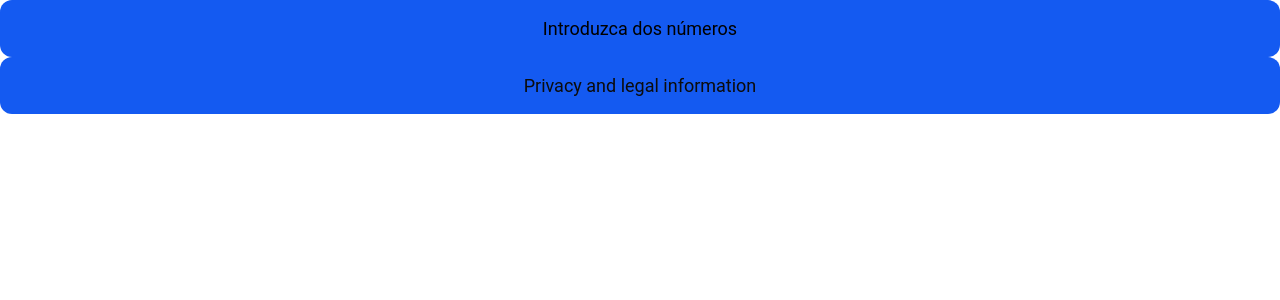
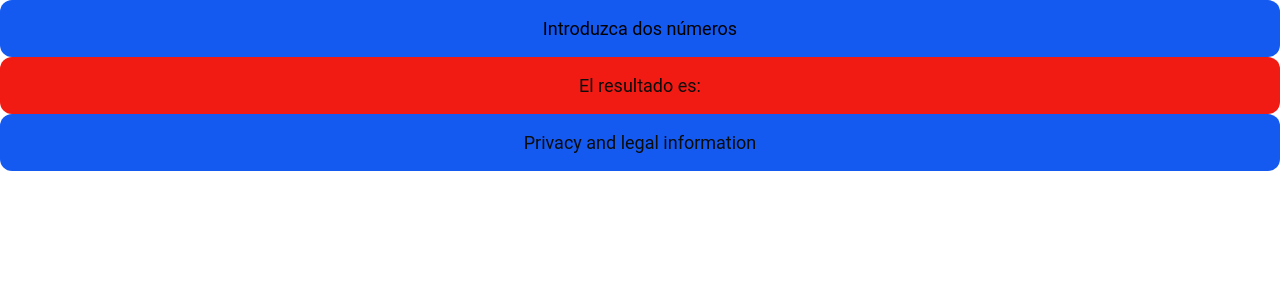
Before and after one commit to JonathanSaltos/EjercicioREACT2024, a React (Create React App) app in the folder my-appreact2024/: page / in a window 1280 px wide. Shown: the top 300 px of the page. Built offline with nearby package versions, Linux system fonts and the light colour scheme.

Commit message:
crear Componente resultado

```diff
--- a/my-appreact2024/src/App.js
+++ b/my-appreact2024/src/App.js
@@ -1,11 +1,13 @@
 import './App.css';
 import Cabecera  from './Componentes/Cabecera';
 import Footer from './Componentes/Footer';
+import Resultado from './Componentes/Resultado';
 function App() {
   return (
             < div>
             <Cabecera />
 
+            <Resultado />
 
              <Footer />
 
--- /dev/null
+++ b/my-appreact2024/src/Componentes/Resultado.css
@@ -0,0 +1,13 @@
+.resultado{
+    display: flex;
+    justify-content: center;
+    align-items: center;
+    font-family: Roboto, Helvetica, sans-serif;
+    background-color: rgb(241, 27, 20);
+    border-radius: 12px;
+    font-size: large;
+    color: rgb(12, 12, 12);
+
+
+
+}
--- /dev/null
+++ b/my-appreact2024/src/Componentes/Resultado.js
@@ -0,0 +1,20 @@
+import './Resultado.css'
+
+function Resultado() {
+    return (
+
+  <div className='resultado'>
+   <p>
+
+    El resultado es:
+
+
+    </p>
+
+  </div>
+
+
+    );
+  }
+
+  export default  Resultado;
```
